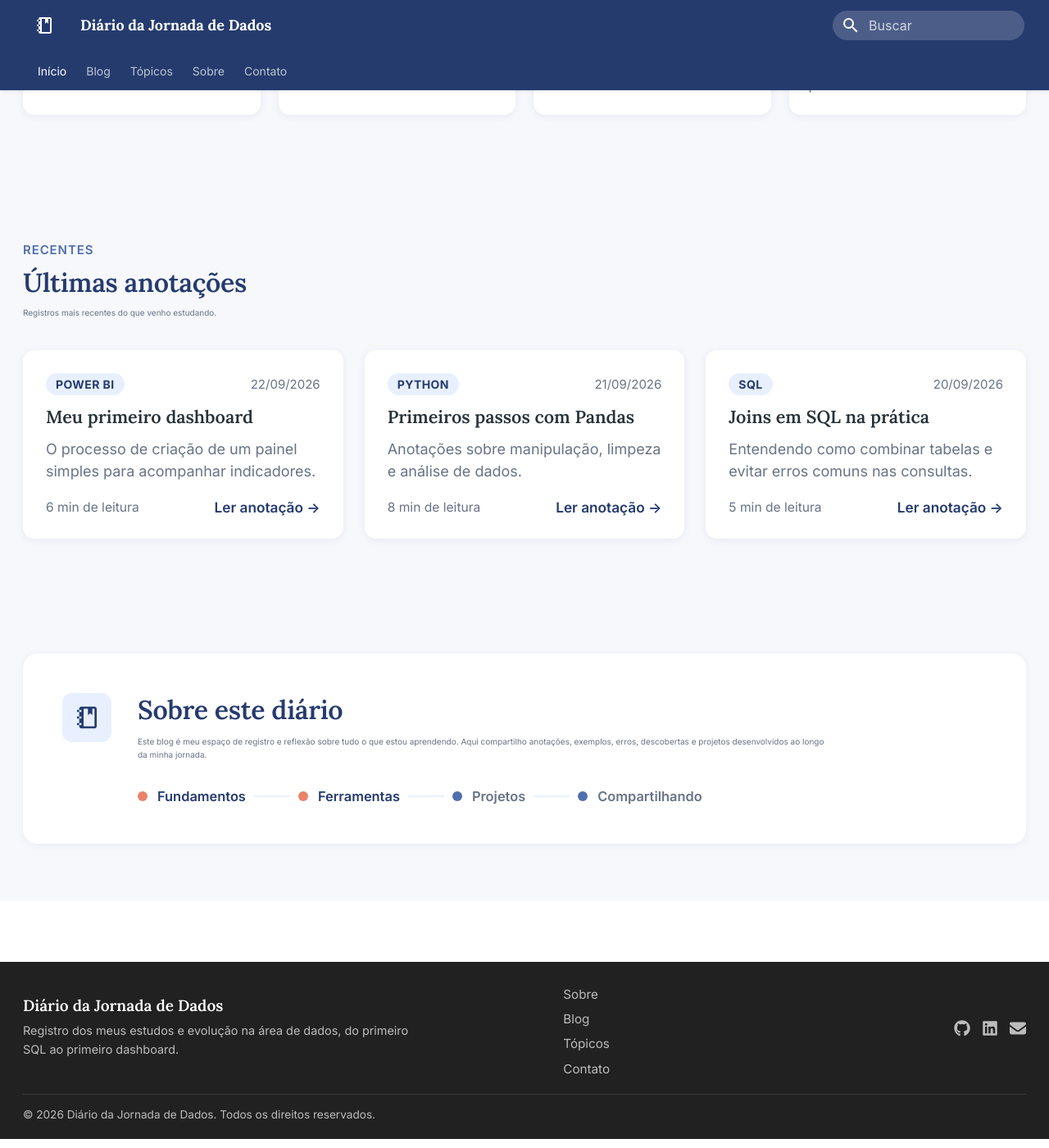
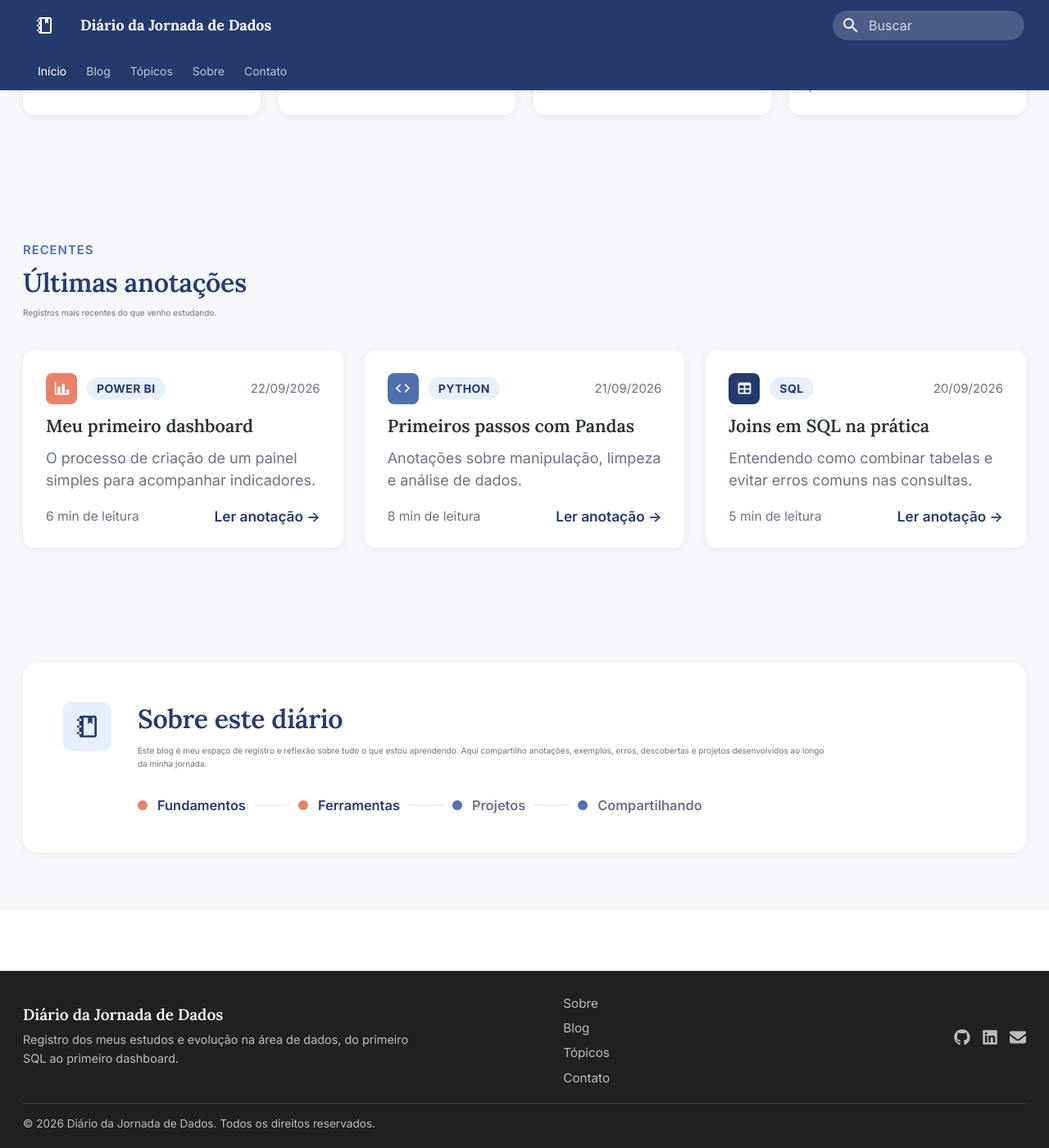
Before and after one commit to erica-luuz/diario-jornada-dados, an MkDocs documentation site: the page built from docs/index.md, in a window 1280 px wide and 1400 px high, scrolled down 1160 px. Shown: the whole window at 82% size. Built offline with MkDocs 1.6.1 and Material for MkDocs 9.7.7, drawn with Linux system fonts in a browser that asks for light colours.

Commit message:
Adiciona selo de icone por categoria nos cartoes de anotacoes
Cada cartao da home ganha um pequeno icone colorido de acordo com a
categoria do post (grafico de barras para Power BI, tags de codigo
para Python, tabela para SQL, etc.), com uma cor e icone padrao para
categorias sem mapeamento especifico.

Co-Authored-By: Claude Sonnet 5 <noreply@anthropic.com>

```diff
--- a/docs/stylesheets/extra.css
+++ b/docs/stylesheets/extra.css
@@ -315,6 +315,29 @@ h1, h2, h3, h4,
   justify-content: space-between;
 }
 
+.diario-note-card__top-left {
+  display: flex;
+  align-items: center;
+  gap: 0.6rem;
+}
+
+.diario-note-card__icon {
+  width: 1.9rem;
+  height: 1.9rem;
+  border-radius: 8px;
+  flex-shrink: 0;
+  display: flex;
+  align-items: center;
+  justify-content: center;
+  background: var(--diario-note-icon-color, var(--diario-blue-medium));
+}
+
+.diario-note-card__icon svg {
+  width: 1.05rem;
+  height: 1.05rem;
+  fill: #fff;
+}
+
 .diario-tag {
   display: inline-block;
   font-size: 0.7rem;
--- a/overrides/home.html
+++ b/overrides/home.html
@@ -87,6 +87,17 @@
 
     {% set blog_plugin = config.plugins.get("material/blog") %}
     {% set latest_posts = blog_plugin.blog.posts[:3] if blog_plugin else [] %}
+    {% set diario_category_icons = {
+      "Python": {"icon": "material/code-tags", "color": "#4F6FAE"},
+      "SQL": {"icon": "material/table", "color": "#253B6E"},
+      "Power BI": {"icon": "material/chart-bar", "color": "#E98268"},
+      "Estatística": {"icon": "material/chart-bell-curve", "color": "#4F6FAE"},
+      "Engenharia de Dados": {"icon": "material/server-network", "color": "#253B6E"},
+      "Projetos": {"icon": "material/folder-outline", "color": "#E98268"},
+      "Visualização de Dados": {"icon": "material/chart-areaspline", "color": "#253B6E"},
+      "Carreira e Aprendizado": {"icon": "material/school-outline", "color": "#4F6FAE"}
+    } %}
+    {% set diario_category_default = {"icon": "material/notebook-outline", "color": "#4F6FAE"} %}
     <section class="diario-section diario-notes" aria-labelledby="notas-titulo">
       <p class="diario-section__eyebrow">Recentes</p>
       <h2 class="diario-section__title" id="notas-titulo">Últimas anotações</h2>
@@ -94,11 +105,18 @@
       {% if latest_posts %}
         <div class="diario-notes__grid">
           {% for post in latest_posts %}
+            {% set cat_name = post.categories[0].title if post.categories else "" %}
+            {% set cat_meta = diario_category_icons.get(cat_name, diario_category_default) %}
             <a class="diario-note-card" href="{{ post.url | url }}">
               <div class="diario-note-card__top">
-                {% if post.categories %}
-                  <span class="diario-tag">{{ post.categories[0].title }}</span>
-                {% endif %}
+                <span class="diario-note-card__top-left">
+                  <span class="diario-note-card__icon" style="--diario-note-icon-color:{{ cat_meta.color }}">
+                    {% include ".icons/" ~ cat_meta.icon ~ ".svg" %}
+                  </span>
+                  {% if post.categories %}
+                    <span class="diario-tag">{{ post.categories[0].title }}</span>
+                  {% endif %}
+                </span>
                 <span class="diario-note-card__date">{{ post.config.date.created.strftime("%d/%m/%Y") }}</span>
               </div>
               <p class="diario-note-card__title">{{ post.title }}</p>
```
